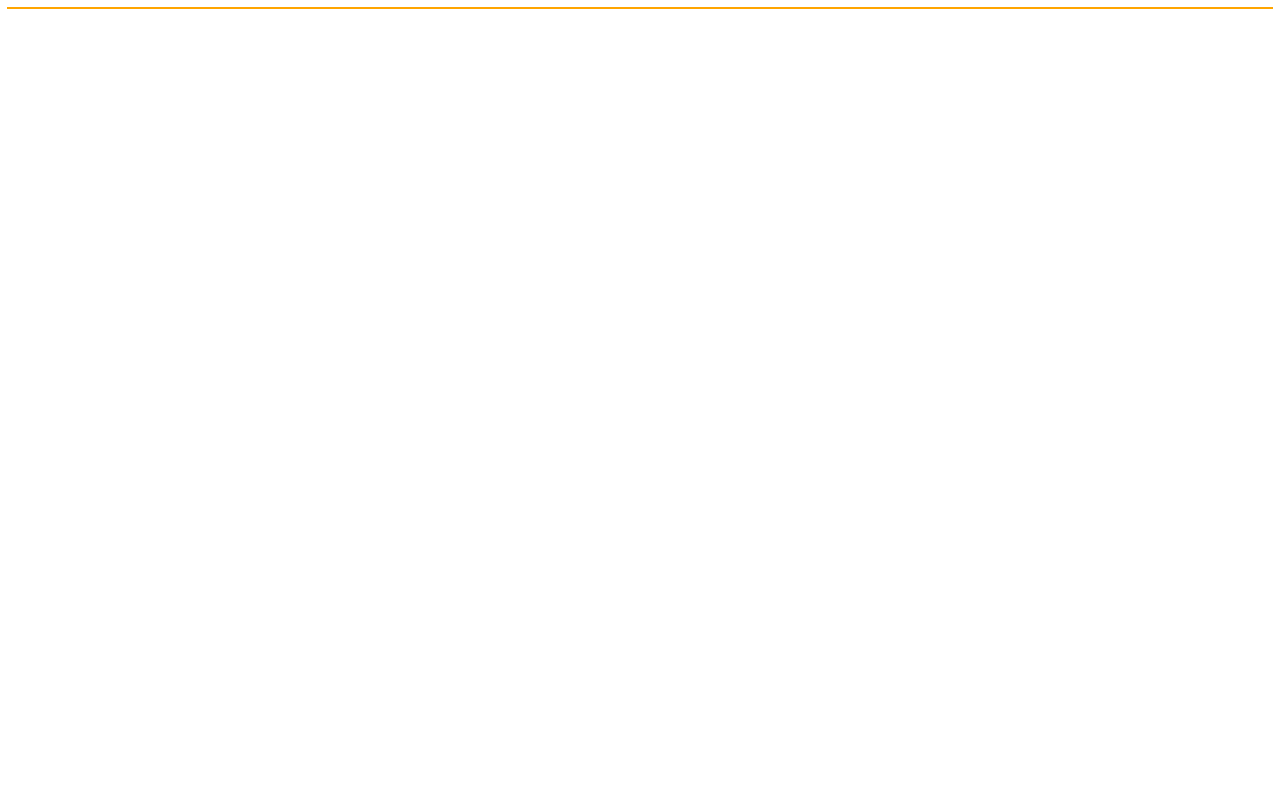
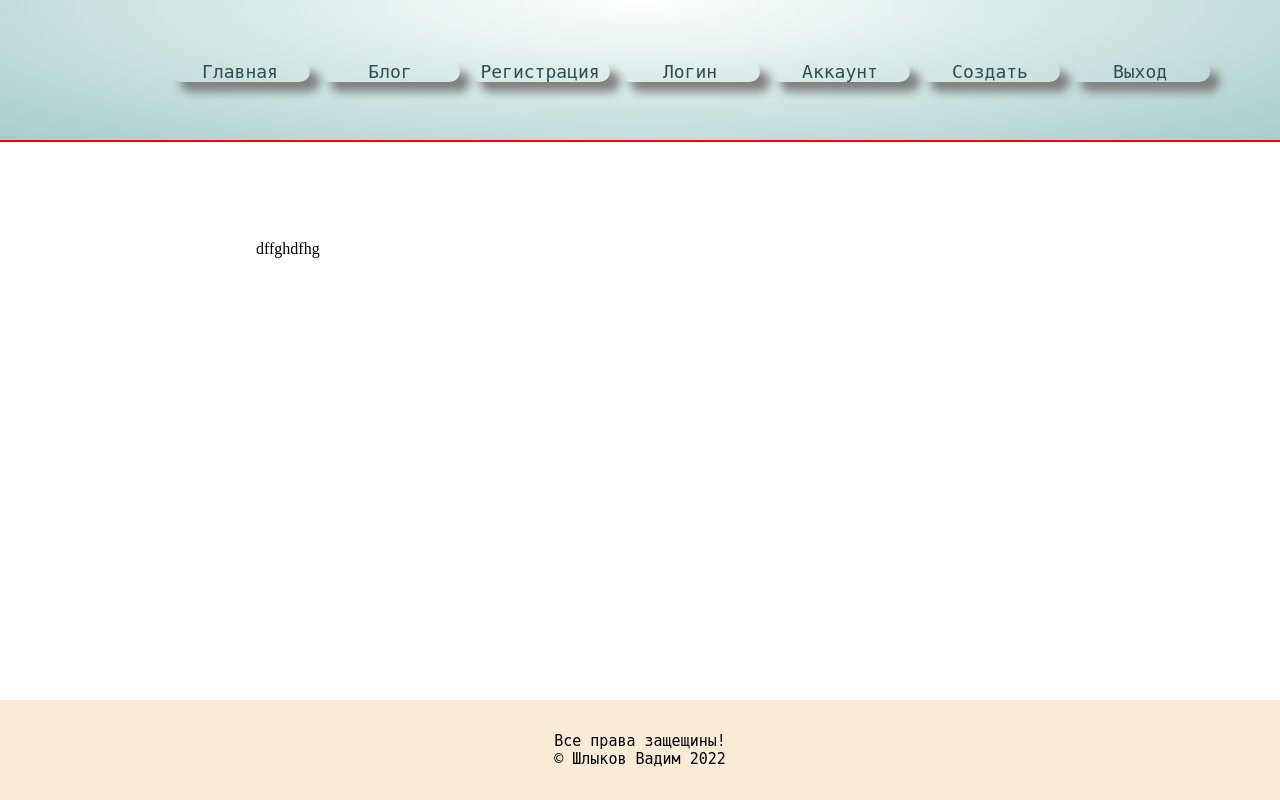
Before and after one commit to Vamp1r1309/flask_blog, a Flask app: page / in a window 1280 px wide. Before the commit the page is almost empty. Run offline with Flask 2, Linux system fonts and the light colour scheme.

Commit message:
add_menu

```diff
--- a/static/css/style.css
+++ b/static/css/style.css
@@ -1,6 +1,74 @@
-h1{
-    color: red;
+*{
+    margin: 0;
+    padding: 0;
 }
+html, body{
+    height: 100%;
+}
+/* MAIN MENU */
+.header{
+    height: 140px;
+    outline: 2px solid red;
+    background: radial-gradient(at top, #FEFFFF, #A7CECC);
+}
+
+.mainmenu{
+    display: flex;
+    justify-content: flex-end;
+    padding-right: 60px;
+}
+
+.mainmenu a{
+    text-decoration: none;
+    color: darkslategray;
+    font-weight: 400;
+}
+
+.mainmenu li{
+    font-family: monospace;
+    list-style: none;
+    margin-right: 10px;
+    width: 140px;
+    margin-top: 5%;
+    box-shadow: 10px 10px 10px grey;
+    border-radius: 100px;
+    text-align: center;
+}
+
+.mainmenu li:hover{
+    transition-duration: 0.5s;
+    box-shadow: 4px 5px 50px grey;
+}
+
+.mainmenu p{
+    font-size: 18px;
+}
+/*--------------------------------------------------------------*/
+/*WRAPPER*/
 .wrapper{
-outline: 1px solid orange;
+    display: flex;
+    flex-direction: column;
+    height: 100%;
 }
+/*--------------------------------------------------------------*/
+/* CONTENT */
+.content{
+    width: 60%;
+    margin: 100px auto 0;
+    flex: 1 0 auto;
+}
+/*--------------------------------------------------------------*/
+/* FOOTER */
+
+.footer{
+    display: flex;
+    justify-content: center;
+    align-items: center;
+    width: 100%;
+    height: 100px;
+    font-size: 15px;
+    font-family: monospace;
+    background-color: antiquewhite;
+    flex: 0 0 auto;
+}
+/*--------------------------------------------------------------*/
--- a/templates/base.html
+++ b/templates/base.html
@@ -16,7 +16,17 @@
 <body>
 <div class="wrapper">
 {% block menu %}
-
+<header class="header">
+    <ul class="mainmenu">
+        <li><a href="#"><p>Главная</p></a></li>
+        <li><a href="#"><p>Блог</p></a></li>
+        <li><a href="#"><p>Регистрация</p></a></li>
+        <li><a href="#"><p>Логин</p></a></li>
+        <li><a href="#"><p>Аккаунт</p></a></li>
+        <li><a href="#"><p>Создать</p></a></li>
+        <li><a href="#"><p>Выход</p></a></li>
+    </ul>
+</header>
 {% endblock menu %}
 <!------------------------------------------------------->
 {% block content %}
@@ -24,11 +34,15 @@
 {% endblock content %}
 <!------------------------------------------------------->
 {% block main_page %}
-
+    <div class="content">
+        dffghdfhg
+    </div>
 {% endblock main_page %}
 <!------------------------------------------------------->
 {% block footer %}
-
+    <footer class="footer">Все права защещины!<br>
+        &#169; Шлыков Вадим 2022
+    </footer>
 {% endblock footer %}
 </div>
 </body>
```
